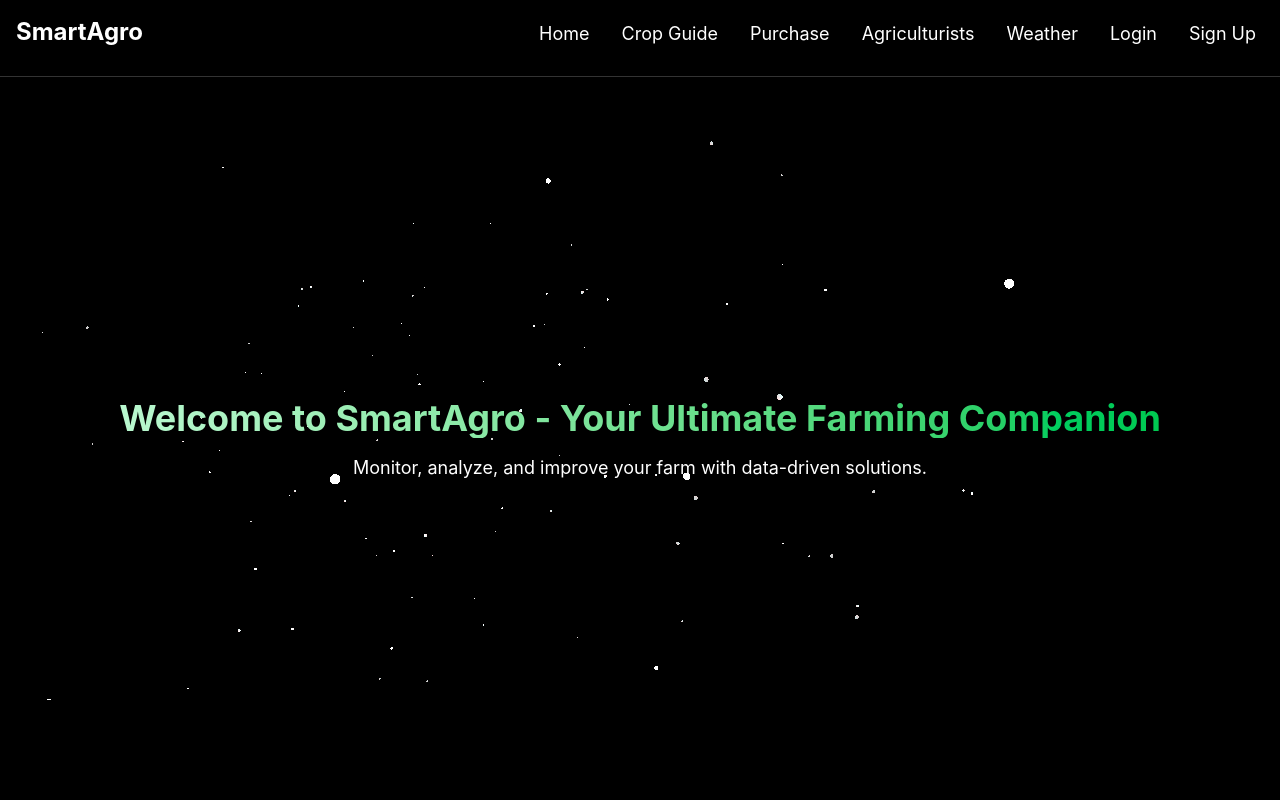
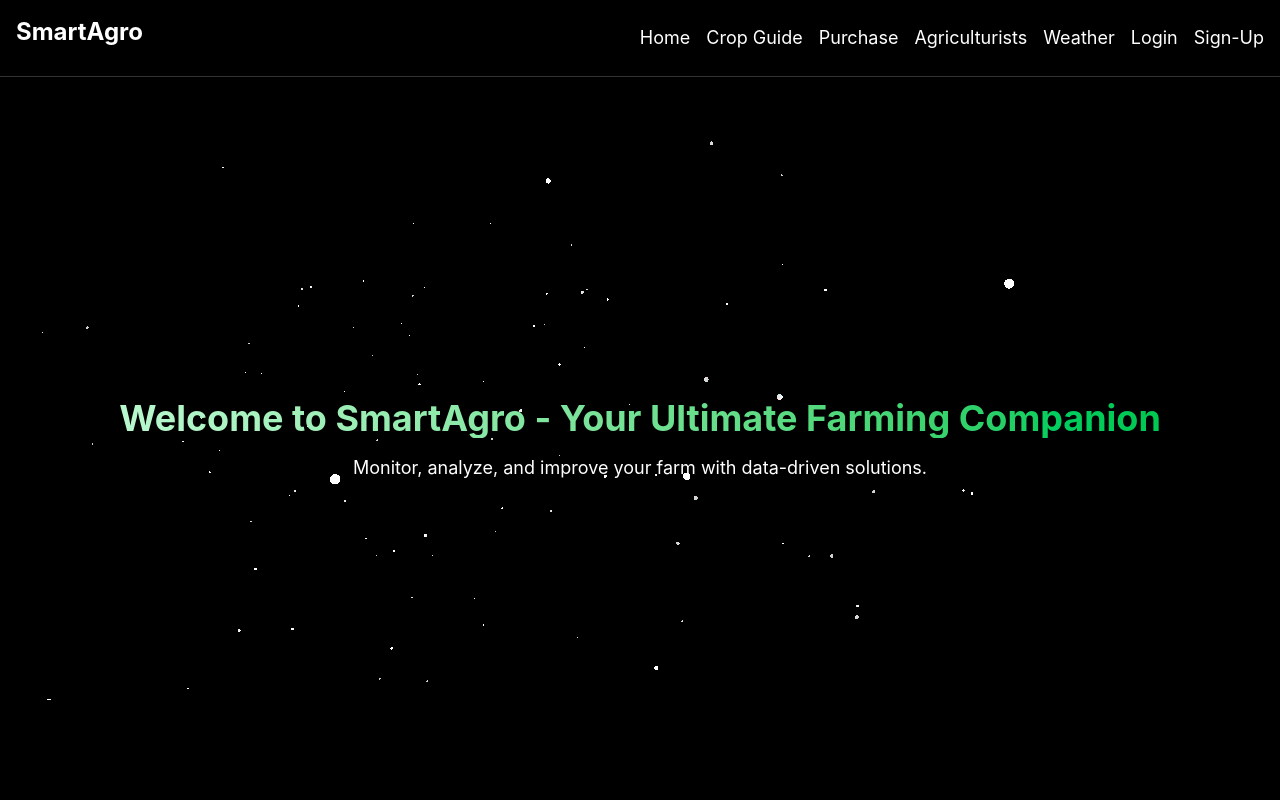
Before and after one commit to beingharsh12/SmartAgro-React, a React (Vite) app in the folder SmartAgro/: page / in a window 1280 px wide. Shown: the top 800 px of the page. Built offline with nearby package versions, Linux system fonts and the light colour scheme.

Commit message:
Added content in the purchase and other pages

```diff
--- a/SmartAgro/src/components/Navbar.jsx
+++ b/SmartAgro/src/components/Navbar.jsx
@@ -1,93 +1,65 @@
-import { useEffect, useState } from "react";
-import { Link, NavLink } from "react-router-dom";
-import "./Navbar.css";
-
-const navItems = [
-  { label: "Home", to: "/home" },
-  { label: "Crop Guide", to: "/cropguide" },
-  { label: "Purchase", to: "/purchase" },
-  { label: "Agriculturists", to: "/agriculturists" },
-  { label: "Weather", to: "/weather" },
-  { label: "Login", to: "/login" },
-  { label: "Sign Up", to: "/signup" },
-];
-
-const navLinkClass = ({ isActive }) =>
-  `block rounded px-2 py-1 transition-colors hover:text-green-300 focus-visible:outline focus-visible:outline-2 focus-visible:outline-offset-4 focus-visible:outline-green-300 ${
-    isActive ? "text-green-300 underline underline-offset-4" : ""
-  }`;
+import React from 'react'
+import {Link} from 'react-router-dom'
+import logo from "../assets/logo.png";
+import './Navbar.css'
+import { useState } from 'react';
 
 const Navbar = () => {
   const [menuOpen, setMenuOpen] = useState(false);
 
-  // useEffect(() => {
-  //   const handleEscape = (event) => {
-  //     if (event.key === "Escape") {
-  //       setMenuOpen(false);
-  //     }
-  //   };
-
-  //   window.addEventListener("keydown", handleEscape);
-  //   return () => window.removeEventListener("keydown", handleEscape);
-  // }, []);
-
   return (
-    <nav aria-label="Main navigation" className="nav text-white p-4 w-full">
+    <nav aria-label="Main Navigation"
+    className="nav text-white p-4 w-full">
       <div className="container mx-auto flex justify-between items-center">
-        <Link
-          to="/home"
-          className="text-2xl font-bold rounded focus-visible:outline focus-visible:outline-2 focus-visible:outline-offset-4 focus-visible:outline-green-300"
-          aria-label="SmartAgro home"
-          onClick={() => setMenuOpen(false)}
-        >
-          SmartAgro
+        <Link to="/home" className="text-xl font-bold">
+          {/* <img src={logo} alt="SmartAgro Logo" className='h-20 bg-white'/> */}
+         <div className="text-2xl font-bold">SmartAgro</div>
         </Link>
-
-        <ul className="hidden md:flex space-x-4 text-lg">
-          {navItems.map((item) => (
-            <li key={item.to}>
-              <NavLink to={item.to} className={navLinkClass}>
-                {item.label}
-              </NavLink>
+        <ul className="flex space-x-4 text-lg hidden md:flex">
+          <li>
+            <Link to="/home">Home</Link>
           </li>
-          ))}
+          <li>
+            <Link to="/cropguide">Crop Guide</Link>
+          </li>
+          <li>
+            <Link to="/purchase">Purchase</Link>
+          </li>
+          <li>
+            <Link to="/agriculturists">Agriculturists</Link>
+          </li>
+          <li>
+            <Link to="/weather">Weather</Link>
+          </li>
+          <li>
+            <Link to="/login">Login</Link>
+          </li>
+          <li>
+            <Link to="/signup">Sign-Up</Link>
+          </li>
         </ul>
-
+        {/* Mobile Menu*/}
         {menuOpen && (
-          <ul
-            id="mobile-navigation"
-            className="md:hidden flex flex-col items-stretch gap-2 mt-4 text-lg absolute top-14 right-4 bg-black/95 border border-gray-200 p-4 rounded transition-all duration-300 z-10 w-64"
-          >
-            {navItems.map((item, index) => (
-              <li
-                key={item.to}
-                className={index === navItems.length - 1 ? "" : "border-b border-gray-500 pb-2"}
-              >
-                <NavLink
-                  to={item.to}
-                  className={navLinkClass}
-                  onClick={() => setMenuOpen(false)}
-                >
-                  {item.label}
-                </NavLink>
-              </li>
-            ))}
+        <ul className="md:hidden flex flex-col items-center gap-4 mt-4 text-lg absolute top-12 right-0 backdrop-blur-lg border border-gray-200 p-4 rounded transition-all duration-300 z-10 w-1/2">
+          <li className='border-b border-gray-200 pb-2'><Link to="/home">Home</Link></li>
+          <li className='border-b border-gray-200 pb-2'><Link to="/cropguide">Crop Guide</Link></li>
+          <li className='border-b border-gray-200 pb-2'><Link to="/purchase">Purchase</Link></li>
+          <li className='border-b border-gray-200 pb-2'><Link to="/agriculturists">Agriculturists</Link></li>
+          <li className='border-b border-gray-200 pb-2'><Link to="/weather">Weather</Link></li>
+          <li className='border-b border-gray-200 pb-2'><Link to="/login">Login</Link></li>
+          <li><Link to="/signup">Sign-Up</Link></li>
         </ul>
       )}
-
-        <button
-          type="button"
-          className="flex md:hidden text-2xl rounded p-2 focus-visible:outline focus-visible:outline-2 focus-visible:outline-offset-4 focus-visible:outline-green-300"
-          onClick={() => setMenuOpen((isOpen) => !isOpen)}
-          aria-label={menuOpen ? "Close navigation menu" : "Open navigation menu"}
-          aria-controls="mobile-navigation"
+        <button type="button" className="flex md:hidden text-2xl focus:outline-none"
+        onClick={() => setMenuOpen(!menuOpen)}
+        aria-label="Toggle Menu"
         aria-expanded={menuOpen}
         >
-          <span aria-hidden="true">{menuOpen ? "x" : "="}</span>
+           ☰
         </button>
       </div>
     </nav>
-  );
-};
+  )
+}
 
-export default Navbar;
+export default Navbar
```
Lines whose indentation alone changed are shown as unchanged.
